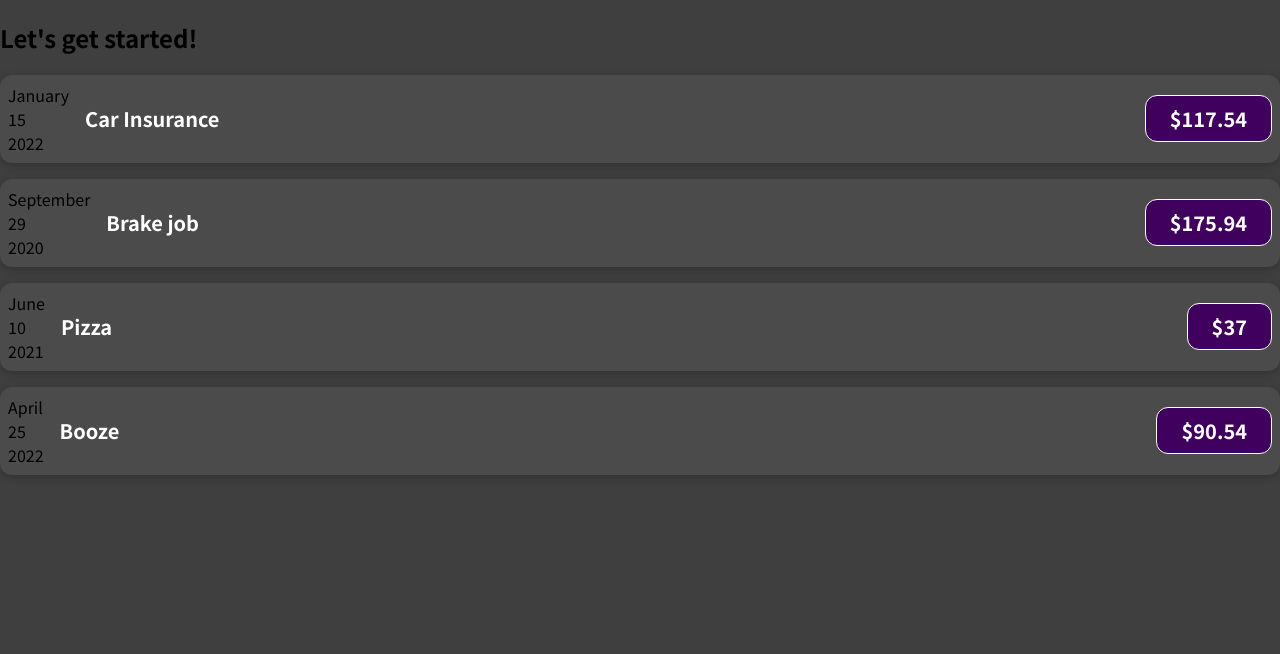
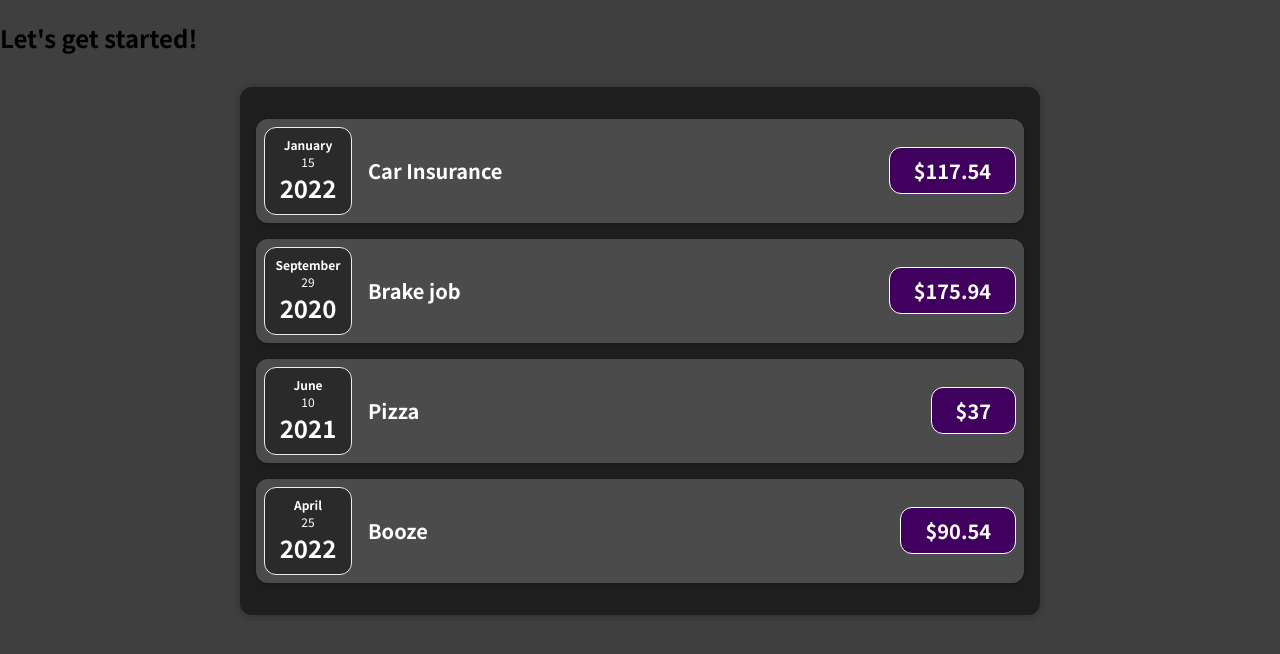
Before and after one commit to warrenrobert127/react-guide, a JavaScript app: page / in a window 1280 px wide. Shown: the top 654 px of the page. Built offline with nearby package versions, Linux system fonts and the light colour scheme.

Commit message:
Expenses component

```diff
--- a/src/App.js
+++ b/src/App.js
@@ -1,4 +1,5 @@
-import ExpenseItem from "./components/expenseItem";
+
+import Expenses from "./components/Expenses";
 
 function App() {
   const expenses = [
@@ -10,26 +11,7 @@ function App() {
   return (
     <div>
       <h2>Let's get started!</h2>
-      <ExpenseItem
-        title={expenses[0].title}
-        amount={expenses[0].amount}
-        date={expenses[0].date}
-      ></ExpenseItem>
-      <ExpenseItem
-        title={expenses[1].title}
-        amount={expenses[1].amount}
-        date={expenses[1].date}
-      ></ExpenseItem>
-      <ExpenseItem
-        title={expenses[2].title}
-        amount={expenses[2].amount}
-        date={expenses[2].date}
-      ></ExpenseItem>
-      <ExpenseItem
-        title={expenses[3].title}
-        amount={expenses[3].amount}
-        date={expenses[3].date}
-      ></ExpenseItem>
+      <Expenses items={expenses}></Expenses>
     </div>
   );
 }
--- /dev/null
+++ b/src/components/ExpenseDate.css
@@ -0,0 +1,26 @@
+.expense-date {
+  display: flex;
+  flex-direction: column;
+  width: 5.5rem;
+  height: 5.5rem;
+  border: 1px solid #ececec;
+  background-color: #2a2a2a;
+  color: white;
+  border-radius: 12px;
+  align-items: center;
+  justify-content: center;
+}
+
+.expense-date__month {
+  font-size: 0.75rem;
+  font-weight: bold;
+}
+
+.expense-date__year {
+  font-size: 0.75rem;
+}
+
+.expense-date__day {
+  font-size: 1.5rem;
+  font-weight: bold;
+}
--- a/src/components/ExpenseDate.js
+++ b/src/components/ExpenseDate.js
@@ -1,4 +1,4 @@
-
+import './ExpenseDate.css';
 function ExpenseDate(props) {
 
     const month = props.date.toLocaleString("en-US", { month: "long" });
@@ -8,10 +8,10 @@ function ExpenseDate(props) {
 
     return (
 
-      <div>
-          <div>{month}</div>
-          <div>{year}</div>
-          <div>{day}</div>
+      <div className= "expense-date">
+          <div className="expense-date__month">{month}</div>
+          <div className= "expense-date__year">{year}</div>
+          <div className= "expense-date__day">{day}</div>
       </div>
 
     );
--- /dev/null
+++ b/src/components/Expenses.css
@@ -0,0 +1,9 @@
+.expenses {
+  padding: 1rem;
+  background-color: rgb(31, 31, 31);
+  margin: 2rem auto;
+  width: 50rem;
+  max-width: 95%;
+  border-radius: 12px;
+  box-shadow: 0 1px 8px rgba(0, 0, 0, 0.25);
+}
--- /dev/null
+++ b/src/components/Expenses.js
@@ -0,0 +1,31 @@
+import ExpenseItem from './ExpenseItem';
+import './Expenses.css';
+
+function Expenses(props) {
+    return (
+      <div className="expenses">
+        <ExpenseItem
+          title={props.items[0].title}
+          amount={props.items[0].amount}
+          date={props.items[0].date}
+        ></ExpenseItem>
+        <ExpenseItem className="expenses"
+          title={props.items[1].title}
+          amount={props.items[1].amount}
+          date={props.items[1].date}
+        ></ExpenseItem>
+        <ExpenseItem className="expenses"
+          title={props.items[2].title}
+          amount={props.items[2].amount}
+          date={props.items[2].date}
+        ></ExpenseItem>
+        <ExpenseItem className="expenses"
+          title={props.items[3].title}
+          amount={props.items[3].amount}
+          date={props.items[3].date}
+        ></ExpenseItem>
+      </div>
+    );
+
+}
+export default Expenses;
```
